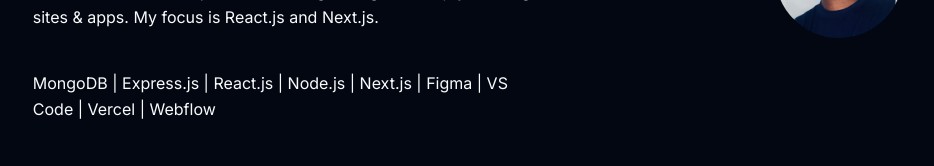
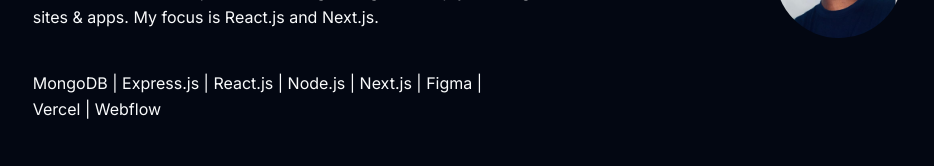
Before and after one commit to Omni79/omnidev, a Next.js app: page / in a window 1280 px wide. Shown: the part 260-426 px from the top of the page, without its empty margins (172-1106 px from the left). Built offline with nearby package versions, Linux system fonts and the light colour scheme.

Commit message:
real-estate link updated

```diff
--- a/app/components/Header.jsx
+++ b/app/components/Header.jsx
@@ -33,7 +33,7 @@
         </p>
 
         <p className='max-w-[500px] leading-relaxed mb-10'>
-          MongoDB | Express.js | React.js | Node.js | Next.js | Figma | VS Code | Vercel |
+          MongoDB | Express.js | React.js | Node.js | Next.js | Figma | Vercel |
           Webflow
         </p>
 
--- a/assets/assets.js
+++ b/assets/assets.js
@@ -109,8 +109,8 @@
     title: "Real Estate",
     description: "Landing Page, Next.js",
     bgImage: "/work-5.png",
-    live: "",
-    git: "",
+    live: "https://real-estate-rose-nu.vercel.app/",
+    git: "https://github.com/Omni79/real-estate#",
   },
   {
     title: "SaaS Landing Page",
```
